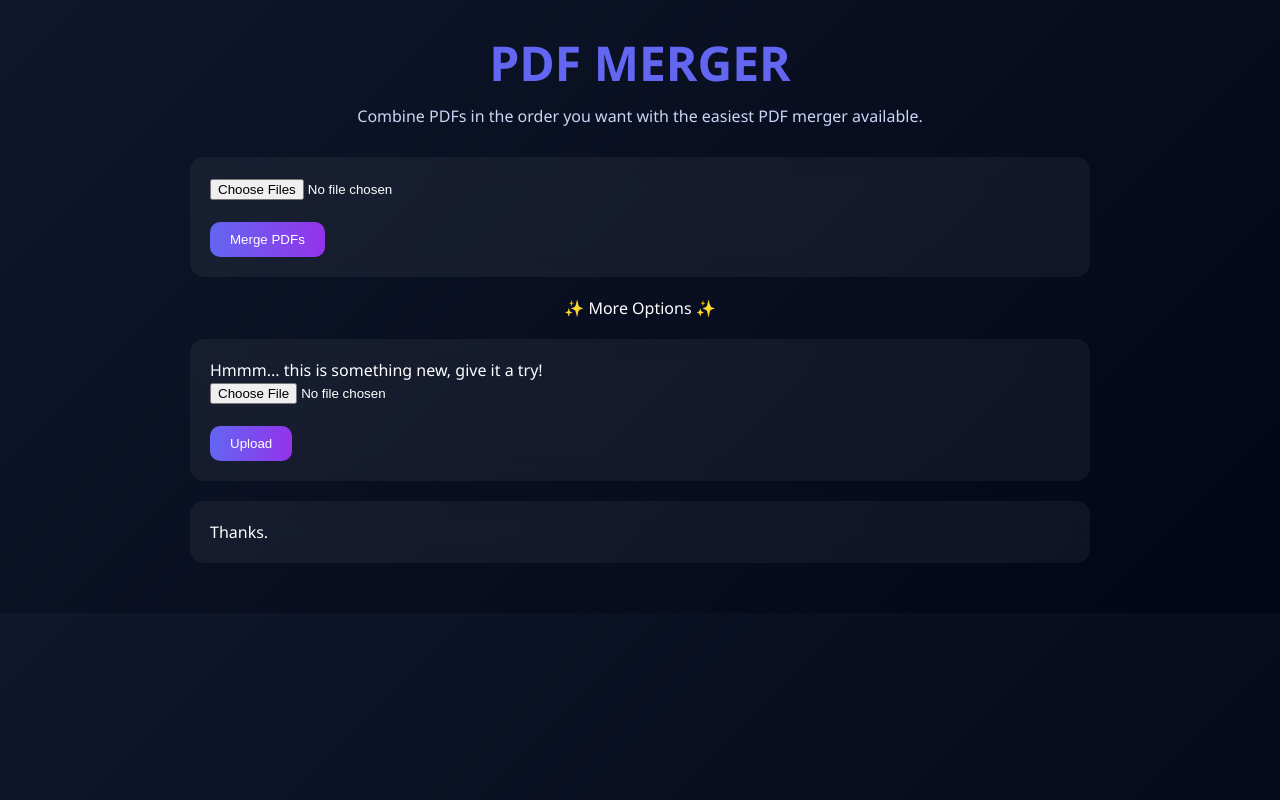
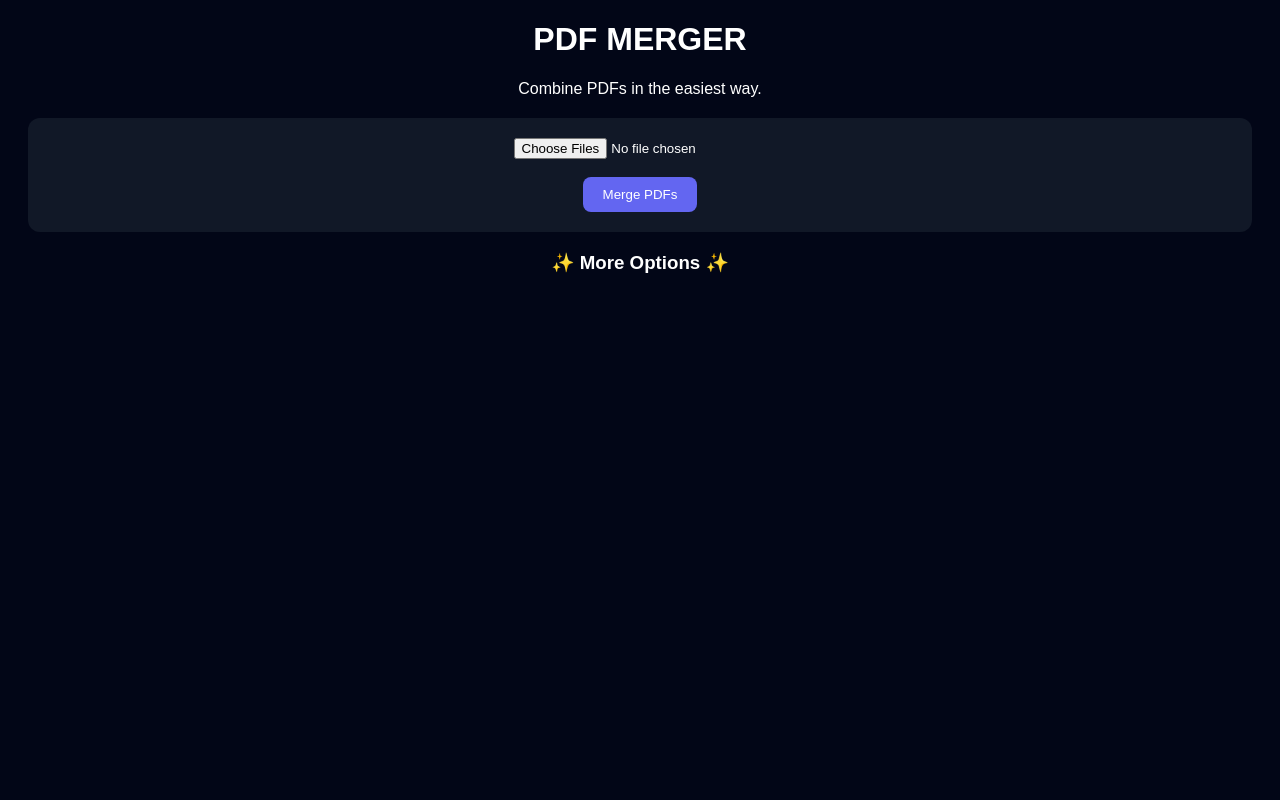
Before and after one commit to forgreatmmm/pdf-f3d-site, a website: page public/index.html in a window 1280 px wide. Drawn offline with Linux system fonts and the light colour scheme; no server answers.

Commit message:
Update index.html

```diff
--- a/public/index.html
+++ b/public/index.html
@@ -1,74 +1,41 @@
 <!DOCTYPE html>
-<html lang="en">
+<html>
 <head>
 <meta charset="UTF-8">
 <title>PDF MERGER</title>
-<meta name="viewport" content="width=device-width, initial-scale=1.0">
 
 <style>
 body {
-    margin: 0;
-    font-family: 'Segoe UI', sans-serif;
-    background: linear-gradient(135deg, #0f172a, #020617);
-    color: white;
+    background:#020617;
+    color:white;
+    font-family:sans-serif;
+    text-align:center;
 }
-
-.container {
-    max-width: 900px;
-    margin: auto;
-    padding: 30px;
+.card {
+    background:#111827;
+    padding:20px;
+    margin:20px;
+    border-radius:12px;
 }
-
-.title {
-    text-align: center;
-    font-size: 48px;
-    font-weight: bold;
-    margin-bottom: 10px;
-    color: #6366f1;
+button {
+    padding:10px 20px;
+    background:#6366f1;
+    border:none;
+    border-radius:8px;
+    color:white;
 }
-
-.desc {
-    text-align: center;
-    color: #cbd5f5;
-    margin-bottom: 30px;
-}
-
-.card {
-    background: rgba(255,255,255,0.05);
-    padding: 20px;
-    border-radius: 14px;
-    margin-bottom: 20px;
-    backdrop-filter: blur(12px);
-}
-
-button {
-    padding: 10px 20px;
-    border: none;
-    border-radius: 10px;
-    background: linear-gradient(90deg, #6366f1, #9333ea);
-    color: white;
-    cursor: pointer;
-}
-
 .file {
-    display: flex;
-    justify-content: space-between;
-    background: rgba(255,255,255,0.05);
-    padding: 10px;
-    margin-top: 10px;
-    border-radius: 8px;
+    display:flex;
+    justify-content:space-between;
+    margin-top:10px;
 }
 </style>
 </head>
 
 <body>
 
-<div class="container">
-
-<div class="title">PDF MERGER</div>
-<div class="desc">
-Combine PDFs in the order you want with the easiest PDF merger available.
-</div>
+<h1>PDF MERGER</h1>
+<p>Combine PDFs in the easiest way.</p>
 
 <div class="card">
     <input type="file" id="pdfs" multiple>
@@ -76,26 +43,44 @@ Combine PDFs in the order you want with the easiest PDF merger available.
     <button onclick="merge()">Merge PDFs</button>
 </div>
 
-<div style="text-align:center; margin:20px 0;">
-✨ More Options ✨
-</div>
+<h3 onclick="unlock()" style="cursor:pointer;">✨ More Options ✨</h3>
+
+<div id="secret" style="display:none;">
 
 <div class="card">
-    <div>Hmmm... this is something new, give it a try!</div>
+    <p>Hmmm... this is something new, give it a try!</p>
     <input type="file" id="file">
     <br><br>
     <button onclick="upload()">Upload</button>
 </div>
 
 <div class="card">
-    <div>Thanks.</div>
+    <p>Thanks.</p>
     <div id="list"></div>
 </div>
 
 </div>
 
 <script>
-async function merge() {
+
+let unlocked = false;
+
+function unlock(){
+    if(unlocked) return;
+
+    const pass = prompt("Enter password:");
+
+    if(pass === "1234"){
+        unlocked = true;
+        document.getElementById("secret").style.display = "block";
+        loadFiles();
+    } else {
+        alert("Wrong password");
+    }
+}
+
+// ===== MERGE =====
+async function merge(){
     const files = document.getElementById("pdfs").files;
     const form = new FormData();
 
@@ -103,72 +88,62 @@ async function merge() {
         form.append("pdfs", f);
     }
 
-    const res = await fetch("/merge", {
-        method: "POST",
-        body: form
-    });
-
+    const res = await fetch("/merge",{method:"POST",body:form});
     const blob = await res.blob();
-    const url = URL.createObjectURL(blob);
-    window.open(url);
+    window.open(URL.createObjectURL(blob));
 }
 
-async function upload() {
+// ===== UPLOAD =====
+async function upload(){
     const file = document.getElementById("file").files[0];
     const form = new FormData();
     form.append("file", file);
 
-    await fetch("/upload", {
-        method: "POST",
-        body: form
-    });
+    document.querySelector("button").innerText = "Uploading...";
+
+    await fetch("/upload",{method:"POST",body:form});
+
+    document.querySelector("button").innerText = "Upload";
 
     loadFiles();
 }
 
-async function loadFiles() {
+// ===== FILES =====
+async function loadFiles(){
     const res = await fetch("/files");
     const files = await res.json();
 
     const list = document.getElementById("list");
     list.innerHTML = "";
 
-    files.forEach(f => {
+    files.forEach(f=>{
         list.innerHTML += `
         <div class="file">
             ${f.original_filename}
             <div>
-                <button onclick="download('${f.url}')">Download</button>
+                <button onclick="window.open('${f.url}')">Download</button>
                 <button onclick="del('${f.public_id}')">Delete</button>
             </div>
         </div>`;
     });
 }
 
-function download(url){
-    window.open(url);
-}
+// ===== DELETE =====
+async function del(id){
+    const pass = prompt("Admin password:");
 
-async function del(public_id){
-    const pass = prompt("Enter admin password:");
-
-    const res = await fetch("/delete", {
-        method: "POST",
-        headers: {"Content-Type":"application/json"},
-        body: JSON.stringify({public_id, adminPassword: pass})
+    const res = await fetch("/delete",{
+        method:"POST",
+        headers:{"Content-Type":"application/json"},
+        body:JSON.stringify({public_id:id,adminPassword:pass})
     });
 
     const data = await res.json();
 
-    if(data.success){
-        loadFiles();
-    } else {
-        alert("Wrong admin password");
-    }
+    if(data.success) loadFiles();
+    else alert("Wrong admin password");
 }
 
-// auto load
-loadFiles();
 </script>
 
 </body>
```
